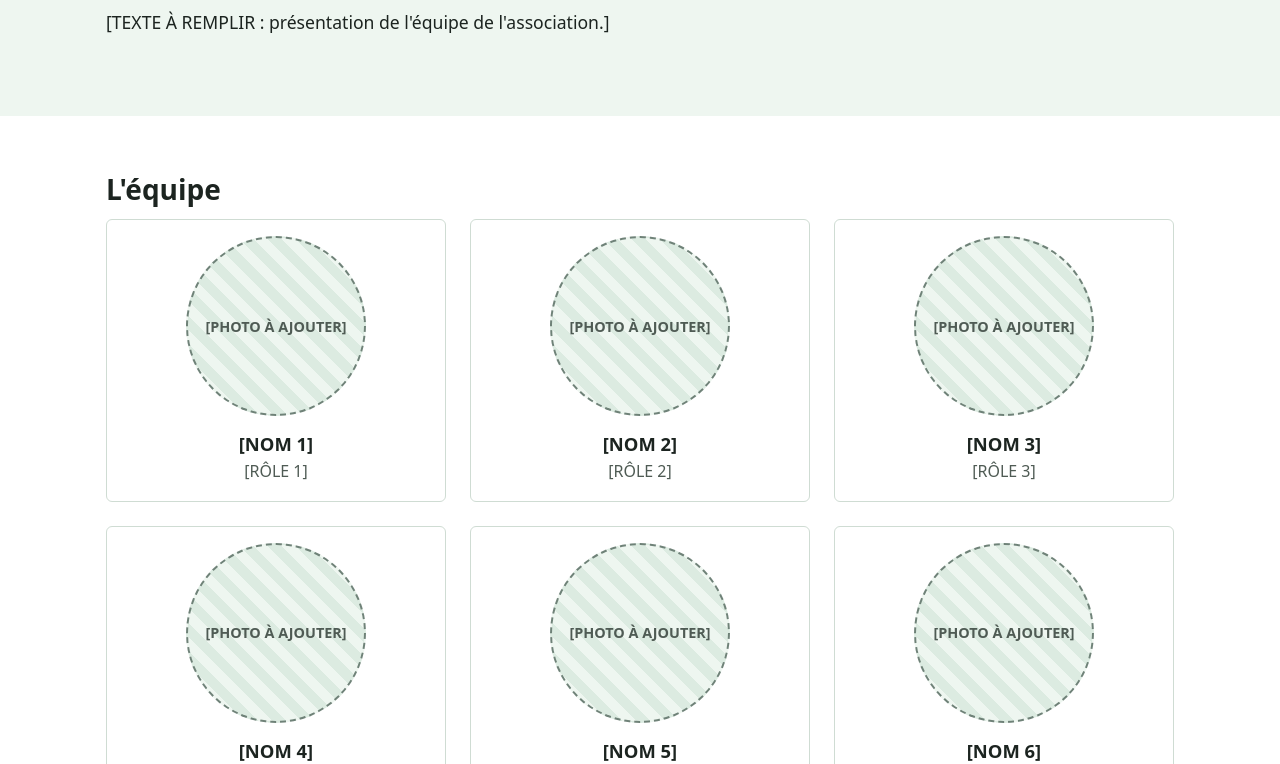
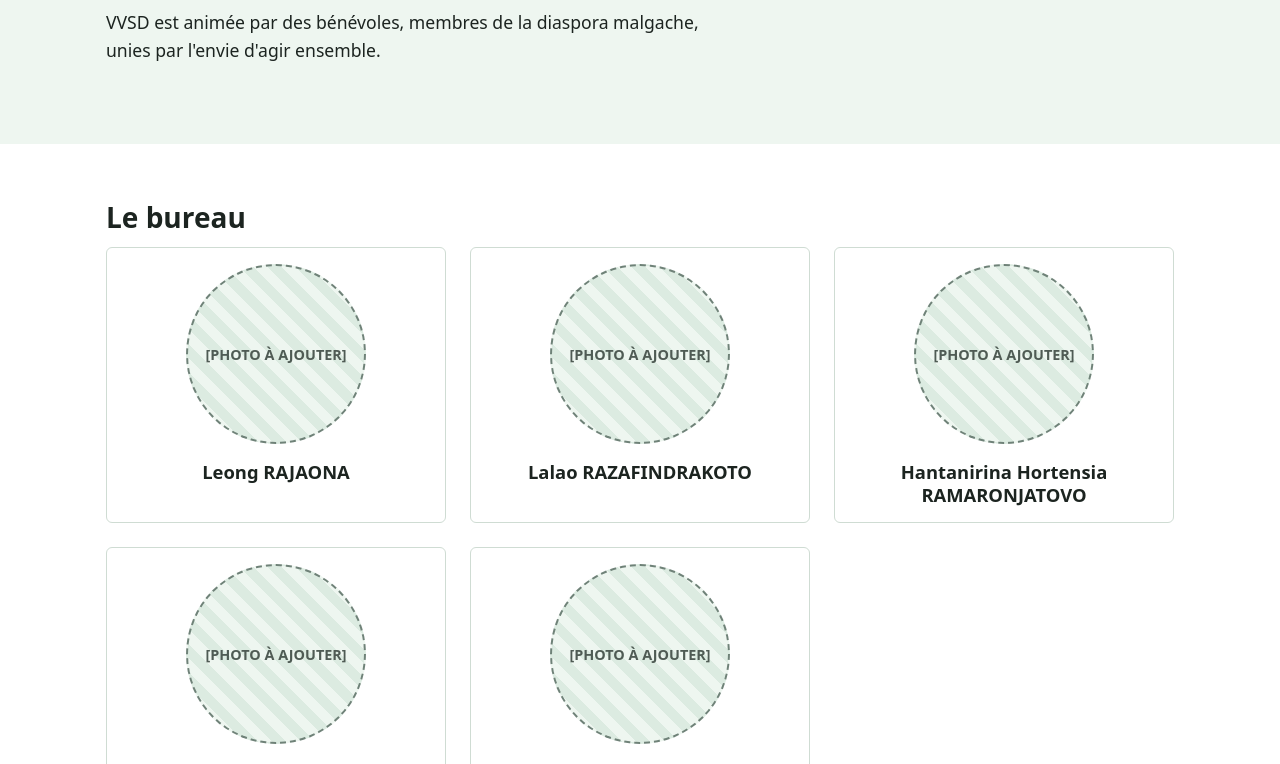
Before and after one commit to Mathieu-Jousson/Site_VVSD, a plain HTML site: page membres.html in a window 1280 px wide. Shown: the part 188-952 px from the top of the page. Drawn offline with Linux system fonts and the light colour scheme.

Commit message:
Intègre les textes de présentation de l'association
Accueil, Madagascar, projet de scolarisation à Moramanga, membres du
bureau (sans rôles) et contact, rédigés à partir des documents de
l'association. Retire les notes de travail du README.

Co-Authored-By: Claude Opus 5.5 <noreply@anthropic.com>

```diff
--- a/css/style.css
+++ b/css/style.css
@@ -304,11 +304,6 @@ textarea:focus-visible {
 }
 
 .member-name {
-  margin-bottom: 0.25rem;
-}
-
-.member-role {
-  color: var(--color-muted);
   margin: 0;
 }
 
--- a/membres.html
+++ b/membres.html
@@ -33,43 +33,33 @@
     <section class="hero">
       <div class="container">
         <h1>Membres</h1>
-        <p>[TEXTE À REMPLIR : présentation de l'équipe de l'association.]</p>
+        <p>VVSD est animée par des bénévoles, membres de la diaspora malgache, unies par l'envie d'agir ensemble.</p>
       </div>
     </section>
 
     <section class="section" aria-labelledby="titre-membres">
       <div class="container">
-        <h2 id="titre-membres">L'équipe</h2>
+        <h2 id="titre-membres">Le bureau</h2>
         <div class="grid grid-3">
           <article class="card member">
-            <div class="placeholder-img round" role="img" aria-label="Photo de [NOM 1]">[PHOTO À AJOUTER]</div>
-            <h3 class="member-name">[NOM 1]</h3>
-            <p class="member-role">[RÔLE 1]</p>
+            <div class="placeholder-img round" role="img" aria-label="Photo de Leong RAJAONA">[PHOTO À AJOUTER]</div>
+            <h3 class="member-name">Leong RAJAONA</h3>
           </article>
           <article class="card member">
-            <div class="placeholder-img round" role="img" aria-label="Photo de [NOM 2]">[PHOTO À AJOUTER]</div>
-            <h3 class="member-name">[NOM 2]</h3>
-            <p class="member-role">[RÔLE 2]</p>
+            <div class="placeholder-img round" role="img" aria-label="Photo de Lalao RAZAFINDRAKOTO">[PHOTO À AJOUTER]</div>
+            <h3 class="member-name">Lalao RAZAFINDRAKOTO</h3>
           </article>
           <article class="card member">
-            <div class="placeholder-img round" role="img" aria-label="Photo de [NOM 3]">[PHOTO À AJOUTER]</div>
-            <h3 class="member-name">[NOM 3]</h3>
-            <p class="member-role">[RÔLE 3]</p>
+            <div class="placeholder-img round" role="img" aria-label="Photo de Hantanirina Hortensia RAMARONJATOVO">[PHOTO À AJOUTER]</div>
+            <h3 class="member-name">Hantanirina Hortensia RAMARONJATOVO</h3>
           </article>
           <article class="card member">
-            <div class="placeholder-img round" role="img" aria-label="Photo de [NOM 4]">[PHOTO À AJOUTER]</div>
-            <h3 class="member-name">[NOM 4]</h3>
-            <p class="member-role">[RÔLE 4]</p>
+            <div class="placeholder-img round" role="img" aria-label="Photo de Lalanirina NOROARIVELO">[PHOTO À AJOUTER]</div>
+            <h3 class="member-name">Lalanirina NOROARIVELO</h3>
           </article>
           <article class="card member">
-            <div class="placeholder-img round" role="img" aria-label="Photo de [NOM 5]">[PHOTO À AJOUTER]</div>
-            <h3 class="member-name">[NOM 5]</h3>
-            <p class="member-role">[RÔLE 5]</p>
-          </article>
-          <article class="card member">
-            <div class="placeholder-img round" role="img" aria-label="Photo de [NOM 6]">[PHOTO À AJOUTER]</div>
-            <h3 class="member-name">[NOM 6]</h3>
-            <p class="member-role">[RÔLE 6]</p>
+            <div class="placeholder-img round" role="img" aria-label="Photo de Hantanirina ANDRIAMIHAMINA">[PHOTO À AJOUTER]</div>
+            <h3 class="member-name">Hantanirina ANDRIAMIHAMINA</h3>
           </article>
         </div>
       </div>
```
Also changed, not shown: contact.html (+1 -1 lines), index.html (+12 -11 lines), madagascar.html (+5 -4 lines), projets.html (+5 -5 lines), 1 other file.
